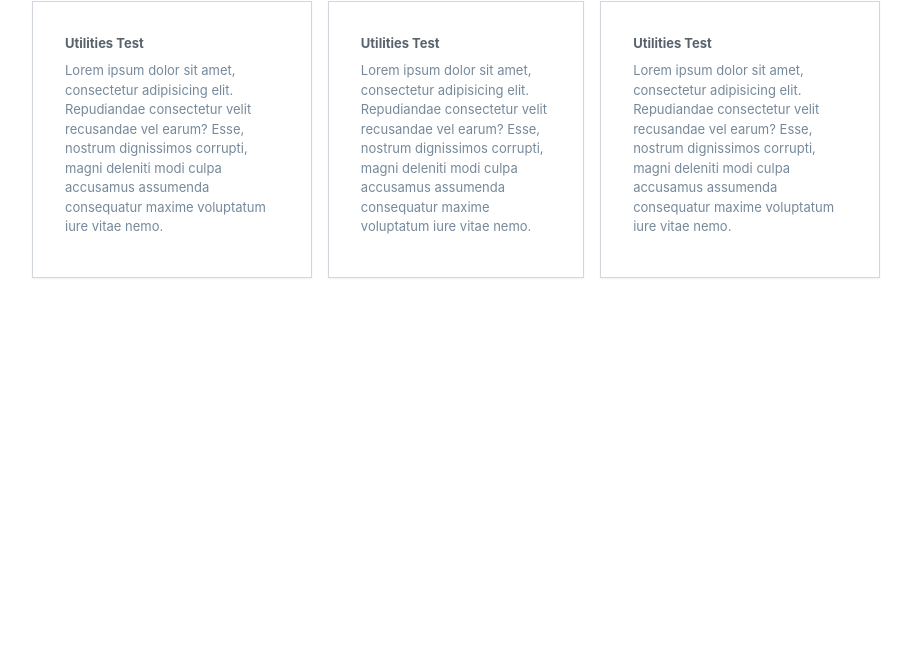
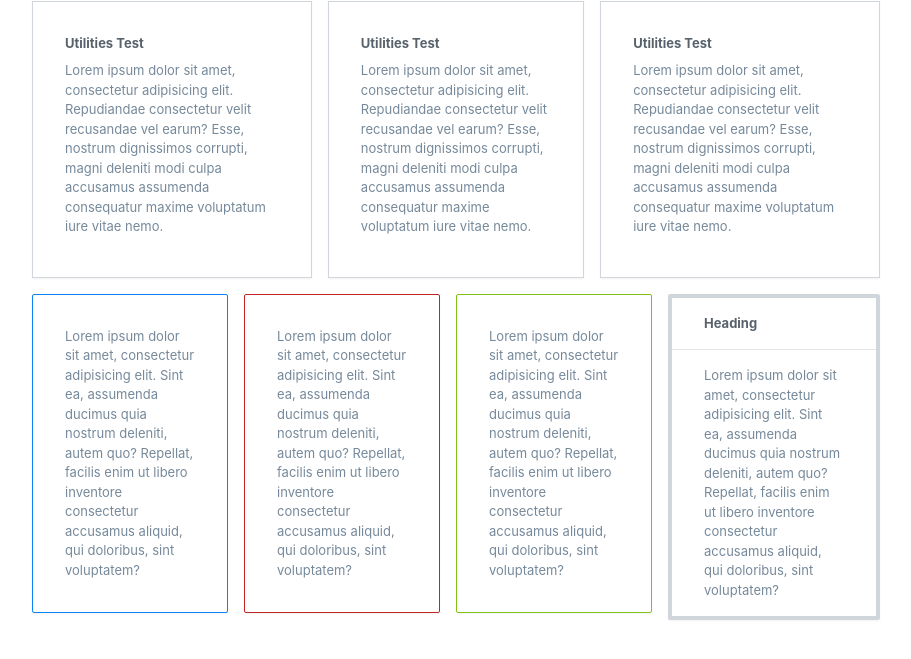
Before and after one commit to rightscale-design/designkit-utilities, a website: page index.html in a window 1280 px wide. Shown: the part 73-732 px from the top of the page, without its empty margins (184-1095 px from the left). Drawn offline with nearby package versions, Linux system fonts and the light colour scheme.

Commit message:
Added additional border colors

```diff
--- a/css/designkit-utilities.css
+++ b/css/designkit-utilities.css
@@ -618,6 +618,18 @@
   border-color: #e2e5e9;
 }
 
+.b-blue {
+  border-color: #0A83F6;
+}
+
+.b-green {
+  border-color: #80C11A;
+}
+
+.b-red {
+  border-color: #C32525;
+}
+
 .br0 {
   border-radius: 0;
 }
--- a/index.html
+++ b/index.html
@@ -47,7 +47,7 @@
       <div class="fl w-34">
         <div class="ba b-grey ba1 shadow pa4 mb3 mh3">
           <div class="color-heading b mb2">Utilities Test</div>
-          <div class="color-text sans mb2">Lorem ipsum dolor sit amet, consectetur adipisicing elit. Repudiandae consectetur velit recusandae vel earum? Esse, nostrum dignissimos corrupti, magni deleniti modi culpa accusamus assumenda consequatur maxime voluptatum iure vitae nemo.</div>
+          <div class="color-text mb2">Lorem ipsum dolor sit amet, consectetur adipisicing elit. Repudiandae consectetur velit recusandae vel earum? Esse, nostrum dignissimos corrupti, magni deleniti modi culpa accusamus assumenda consequatur maxime voluptatum iure vitae nemo.</div>
         </div>
       </div>
       <div class="fl w-33">
@@ -57,6 +57,33 @@
         </div>
       </div>
     </div>
+    <div class="cf">
+      <div class="fl w-25">
+        <div class="pa4 ba b-blue br1 shadow mr3">
+          <div class="color-text">Lorem ipsum dolor sit amet, consectetur adipisicing elit. Sint ea, assumenda ducimus quia nostrum deleniti, autem quo? Repellat, facilis enim ut libero inventore consectetur accusamus aliquid, qui doloribus, sint voluptatem?</div>
+        </div>
+      </div>
+      <div class="fl w-25">
+        <div class="pa4 ba b-red br1 shadow mr3">
+          <div class="color-text">Lorem ipsum dolor sit amet, consectetur adipisicing elit. Sint ea, assumenda ducimus quia nostrum deleniti, autem quo? Repellat, facilis enim ut libero inventore consectetur accusamus aliquid, qui doloribus, sint voluptatem?</div>
+        </div>
+      </div>
+      <div class="fl w-25">
+        <div class="pa4 ba b-green br1 shadow mr3">
+          <div class="color-text">Lorem ipsum dolor sit amet, consectetur adipisicing elit. Sint ea, assumenda ducimus quia nostrum deleniti, autem quo? Repellat, facilis enim ut libero inventore consectetur accusamus aliquid, qui doloribus, sint voluptatem?</div>
+        </div>
+      </div>
+      <div class="fl w-25">
+        <div class="ba b-grey bw2 br1 shadow">
+          <div class="ph4 pv3 bb b-grey-light">
+            <div class="color-heading b">Heading</div>
+          </div>
+          <div class="ph4 pv3">
+            <div class="color-text">Lorem ipsum dolor sit amet, consectetur adipisicing elit. Sint ea, assumenda ducimus quia nostrum deleniti, autem quo? Repellat, facilis enim ut libero inventore consectetur accusamus aliquid, qui doloribus, sint voluptatem?</div>
+          </div>
+        </div>
+      </div>
+    </div>
   </div>
 </body>
 </html>
--- a/package.json
+++ b/package.json
@@ -1,6 +1,6 @@
 {
   "name": "designkit-utilities",
-  "version": "0.0.3",
+  "version": "0.0.4",
   "description": "Sass module containing utility classes.",
   "repository": {
     "type": "git",
--- a/src/_designkit-utilities.scss
+++ b/src/_designkit-utilities.scss
@@ -171,9 +171,9 @@
 // border colors
 .b-grey { border-color: $grey-border; }
 .b-grey-light { border-color: $grey-border-light; }
-.b-blue {}
-.b-green {}
-.b-red {}
+.b-blue { border-color: $blue; }
+.b-green { border-color: $green; }
+.b-red { border-color: $red; }
 
 // border radius
 .br0 { border-radius: 0; }
```
Also changed, not shown: README.md.
